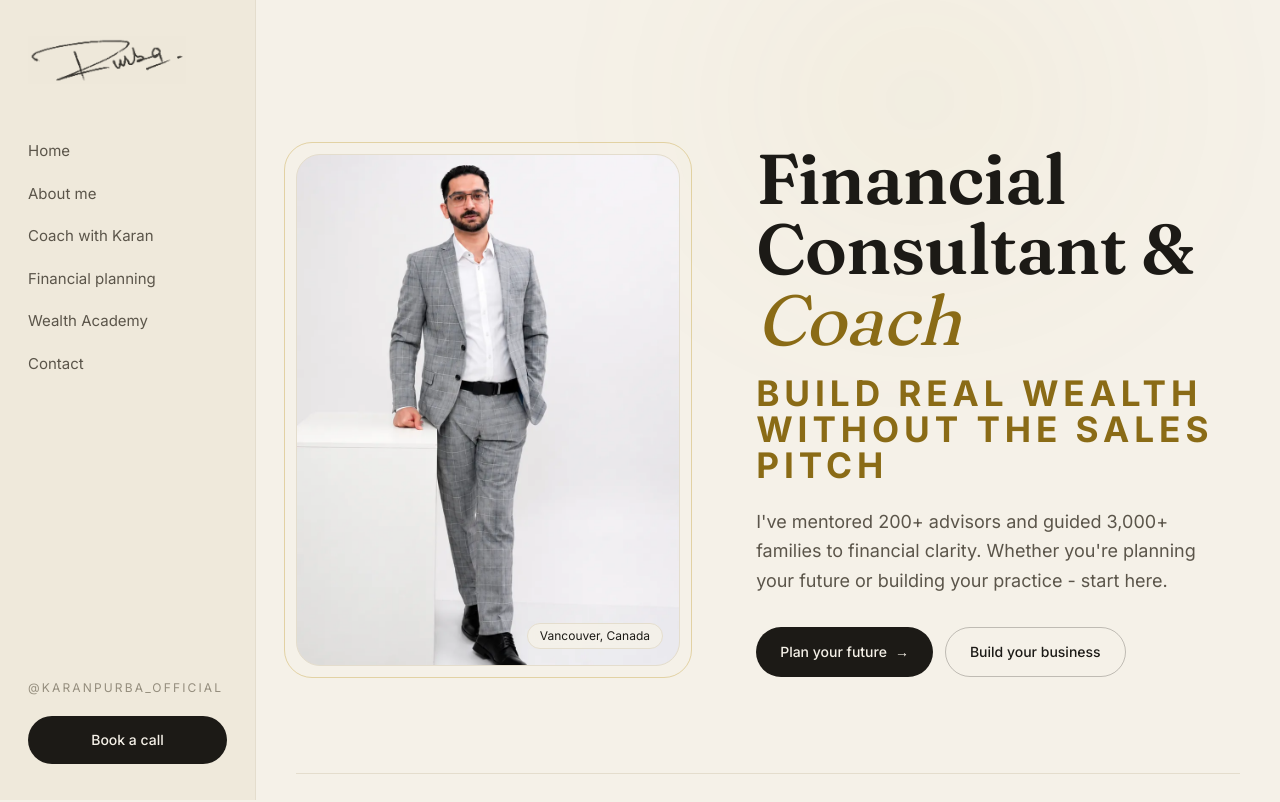
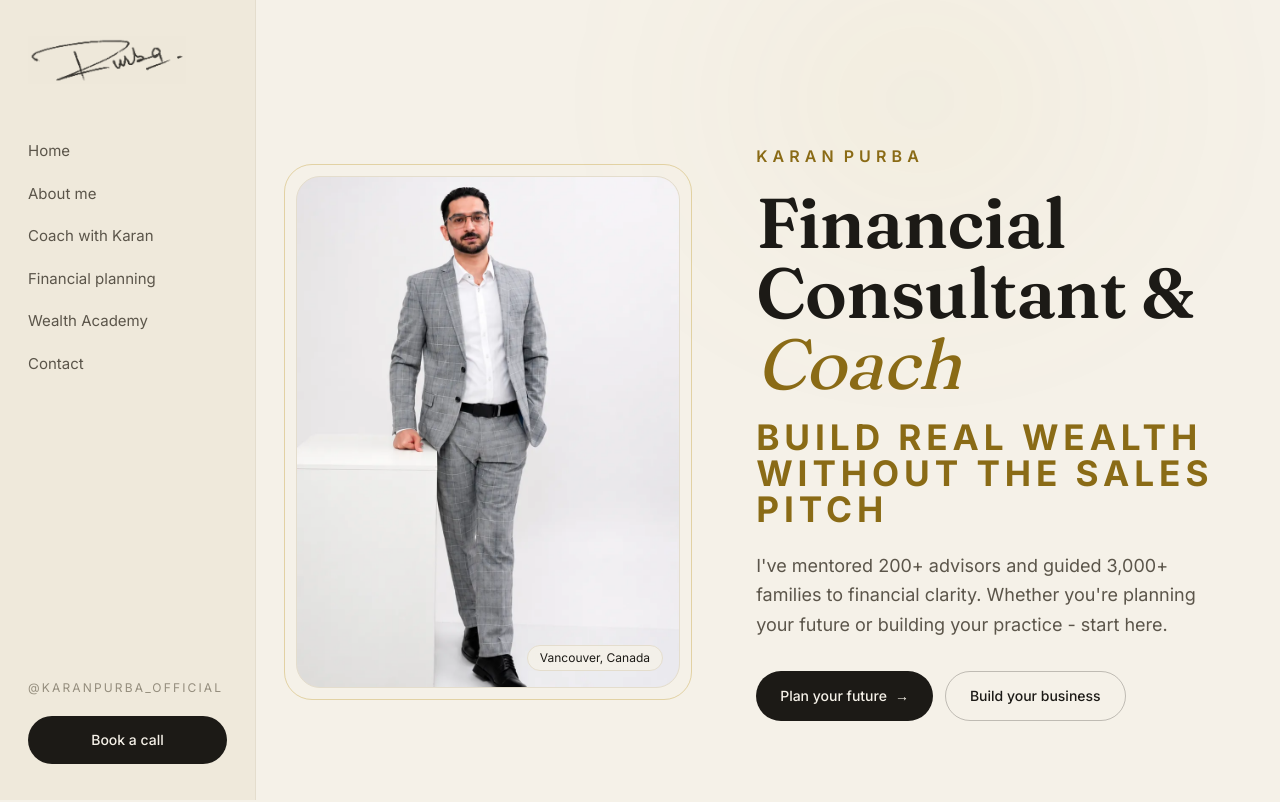
Before and after one commit to opsverasystems-h/Karanpurba, a Next.js app: page / in a window 1280 px wide. Shown: the top 802 px of the page. Built offline with nearby package versions, Linux system fonts and the light colour scheme.

Commit message:
Add 'Karan Purba' collision label above the hero headline
Karan slides in from the left, Purba from the right, colliding with a small
recoil 'bump' on load, above 'Financial Consultant & Coach'.

Co-Authored-By: Claude Opus 4.8 <noreply@anthropic.com>

```diff
--- a/components/Hero.tsx
+++ b/components/Hero.tsx
@@ -21,11 +21,38 @@ export function Hero() {
 
       <div className="container-site relative grid items-center gap-12 pb-16 md:grid-cols-[0.92fr_1.08fr] md:pb-24">
         <div className="md:order-2">
+          <p className="mb-4 flex gap-[0.3em] overflow-hidden text-sm font-semibold uppercase tracking-[0.32em] text-gold-600 md:mb-5 md:text-base">
+            <motion.span
+              className="inline-block"
+              initial={{ x: -180, opacity: 0 }}
+              animate={{ x: [-180, 0, -7, 0], opacity: [0, 1, 1, 1] }}
+              transition={{
+                duration: 1.1,
+                times: [0, 0.5, 0.72, 1],
+                ease: ["easeIn", "easeOut", "easeOut"],
+              }}
+            >
+              Karan
+            </motion.span>
+            <motion.span
+              className="inline-block"
+              initial={{ x: 180, opacity: 0 }}
+              animate={{ x: [180, 0, 7, 0], opacity: [0, 1, 1, 1] }}
+              transition={{
+                duration: 1.1,
+                times: [0, 0.5, 0.72, 1],
+                ease: ["easeIn", "easeOut", "easeOut"],
+              }}
+            >
+              Purba
+            </motion.span>
+          </p>
+
           <motion.h1
             className="font-display text-[2.7rem] font-semibold leading-[1.04] tracking-[-0.01em] text-ink sm:text-6xl lg:text-[4.4rem]"
             initial={{ opacity: 0, y: 24 }}
             animate={{ opacity: 1, y: 0 }}
-            transition={{ duration: 0.7, ease }}
+            transition={{ duration: 0.7, delay: 0.3, ease }}
           >
             Financial Consultant &amp;{" "}
             <span className="gold-text font-normal">Coach</span>
```
